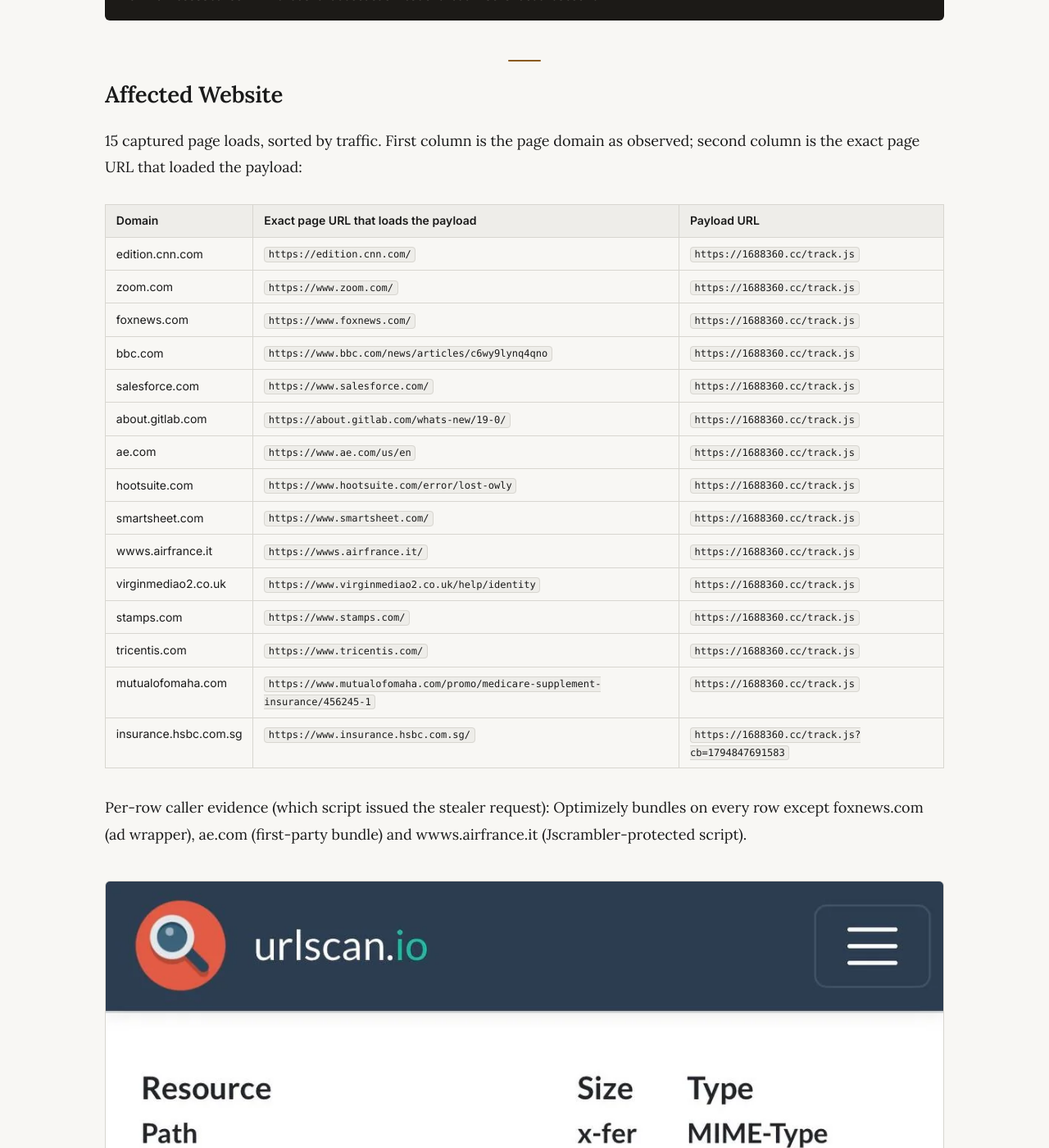
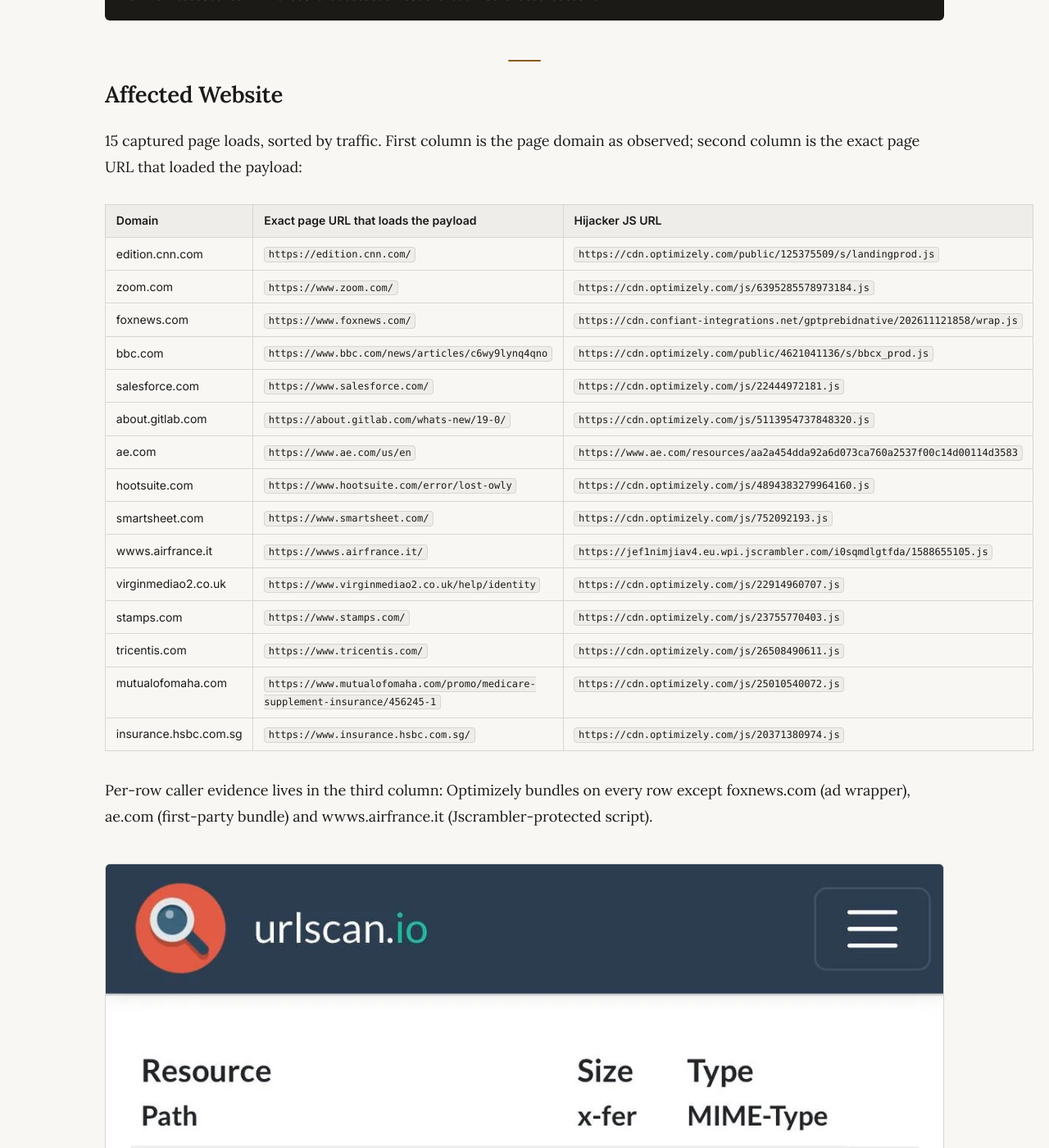
Before and after one commit to amirulcyber/amirulcyber.github.io, a Jekyll site: the page built from _posts/2026-11-16-cnn-zoom-fox-news-crypto-skimmer-optimjack.md, in a window 1280 px wide and 1400 px high, scrolled down 3897 px. Shown: the whole window at 82% size. Built offline with Jekyll 4.4.1, drawn with Linux system fonts in a browser that asks for light colours.

Commit message:
OPTIMJACK post: clickbait filename, hijacker-JS column, VT-free hero card

```diff
--- a/_posts/2026-11-16-optimjack-optimizely-skimmer.md
+++ b/_posts/2026-11-16-cnn-zoom-fox-news-crypto-skimmer-optimjack.md
@@ -77,25 +77,25 @@ TONr 0:2033556a49942224b486e70fa8beeaeae4265dc4b10adffec2326c002d30397b
 
 15 captured page loads, sorted by traffic. First column is the page domain as observed; second column is the exact page URL that loaded the payload:
 
-| Domain | Exact page URL that loads the payload | Payload URL |
+| Domain | Exact page URL that loads the payload | Hijacker JS URL |
 |---|---|---|
-| edition.cnn.com | `https://edition.cnn.com/` | `https://1688360.cc/track.js` |
-| zoom.com | `https://www.zoom.com/` | `https://1688360.cc/track.js` |
-| foxnews.com | `https://www.foxnews.com/` | `https://1688360.cc/track.js` |
-| bbc.com | `https://www.bbc.com/news/articles/c6wy9lynq4qno` | `https://1688360.cc/track.js` |
-| salesforce.com | `https://www.salesforce.com/` | `https://1688360.cc/track.js` |
-| about.gitlab.com | `https://about.gitlab.com/whats-new/19-0/` | `https://1688360.cc/track.js` |
-| ae.com | `https://www.ae.com/us/en` | `https://1688360.cc/track.js` |
-| hootsuite.com | `https://www.hootsuite.com/error/lost-owly` | `https://1688360.cc/track.js` |
-| smartsheet.com | `https://www.smartsheet.com/` | `https://1688360.cc/track.js` |
-| wwws.airfrance.it | `https://wwws.airfrance.it/` | `https://1688360.cc/track.js` |
-| virginmediao2.co.uk | `https://www.virginmediao2.co.uk/help/identity` | `https://1688360.cc/track.js` |
-| stamps.com | `https://www.stamps.com/` | `https://1688360.cc/track.js` |
-| tricentis.com | `https://www.tricentis.com/` | `https://1688360.cc/track.js` |
-| mutualofomaha.com | `https://www.mutualofomaha.com/promo/medicare-supplement-insurance/456245-1` | `https://1688360.cc/track.js` |
-| insurance.hsbc.com.sg | `https://www.insurance.hsbc.com.sg/` | `https://1688360.cc/track.js?cb=1794847691583` |
+| edition.cnn.com | `https://edition.cnn.com/` | `https://cdn.optimizely.com/public/125375509/s/landingprod.js` |
+| zoom.com | `https://www.zoom.com/` | `https://cdn.optimizely.com/js/6395285578973184.js` |
+| foxnews.com | `https://www.foxnews.com/` | `https://cdn.confiant-integrations.net/gptprebidnative/202611121858/wrap.js` |
+| bbc.com | `https://www.bbc.com/news/articles/c6wy9lynq4qno` | `https://cdn.optimizely.com/public/4621041136/s/bbcx_prod.js` |
+| salesforce.com | `https://www.salesforce.com/` | `https://cdn.optimizely.com/js/22444972181.js` |
+| about.gitlab.com | `https://about.gitlab.com/whats-new/19-0/` | `https://cdn.optimizely.com/js/5113954737848320.js` |
+| ae.com | `https://www.ae.com/us/en` | `https://www.ae.com/resources/aa2a454dda92a6d073ca760a2537f00c14d00114d3583` |
+| hootsuite.com | `https://www.hootsuite.com/error/lost-owly` | `https://cdn.optimizely.com/js/4894383279964160.js` |
+| smartsheet.com | `https://www.smartsheet.com/` | `https://cdn.optimizely.com/js/752092193.js` |
+| wwws.airfrance.it | `https://wwws.airfrance.it/` | `https://jef1nimjiav4.eu.wpi.jscrambler.com/i0sqmdlgtfda/1588655105.js` |
+| virginmediao2.co.uk | `https://www.virginmediao2.co.uk/help/identity` | `https://cdn.optimizely.com/js/22914960707.js` |
+| stamps.com | `https://www.stamps.com/` | `https://cdn.optimizely.com/js/23755770403.js` |
+| tricentis.com | `https://www.tricentis.com/` | `https://cdn.optimizely.com/js/26508490611.js` |
+| mutualofomaha.com | `https://www.mutualofomaha.com/promo/medicare-supplement-insurance/456245-1` | `https://cdn.optimizely.com/js/25010540072.js` |
+| insurance.hsbc.com.sg | `https://www.insurance.hsbc.com.sg/` | `https://cdn.optimizely.com/js/20371380974.js` |
 
-Per-row caller evidence (which script issued the stealer request): Optimizely bundles on every row except foxnews.com (ad wrapper), ae.com (first-party bundle) and wwws.airfrance.it (Jscrambler-protected script).
+Per-row caller evidence lives in the third column: Optimizely bundles on every row except foxnews.com (ad wrapper), ae.com (first-party bundle) and wwws.airfrance.it (Jscrambler-protected script).
 
 {% include figure.html src="/assets/img/figure2-optimjack.jpg" alt="urlscan transaction list for zoom.com showing the primary request, redirect chain, the Optimizely bundle, and the OneTrust consent stub" caption="Figure 2. Zoom's transaction list: primary request, redirect chain, the Optimizely bundle — with the OneTrust stub alongside, gating but not sanitising it." width="1127" height="1280" %}
 
```
Also changed, not shown: assets/img/og-card-optimjack.jpg.
